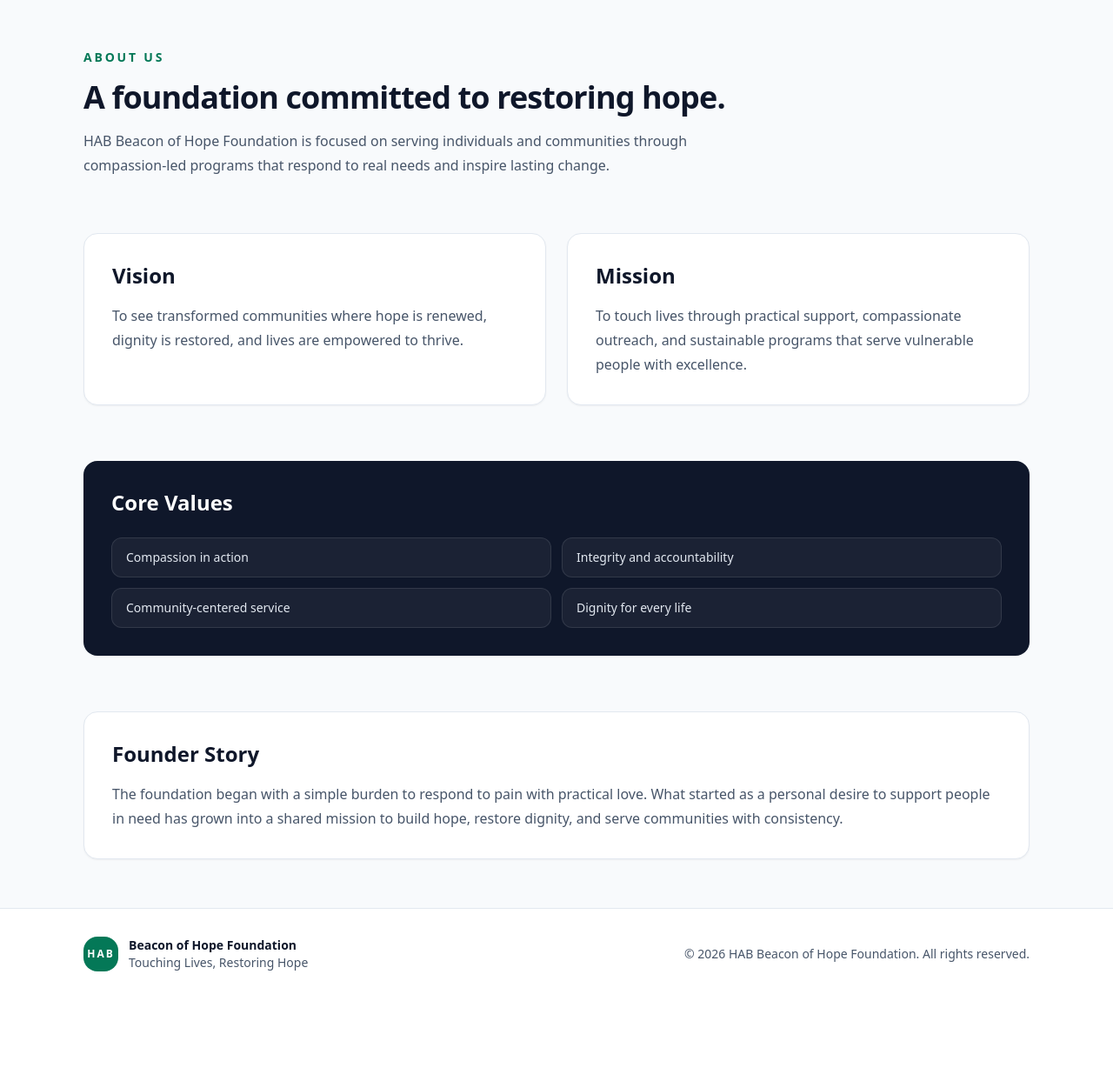
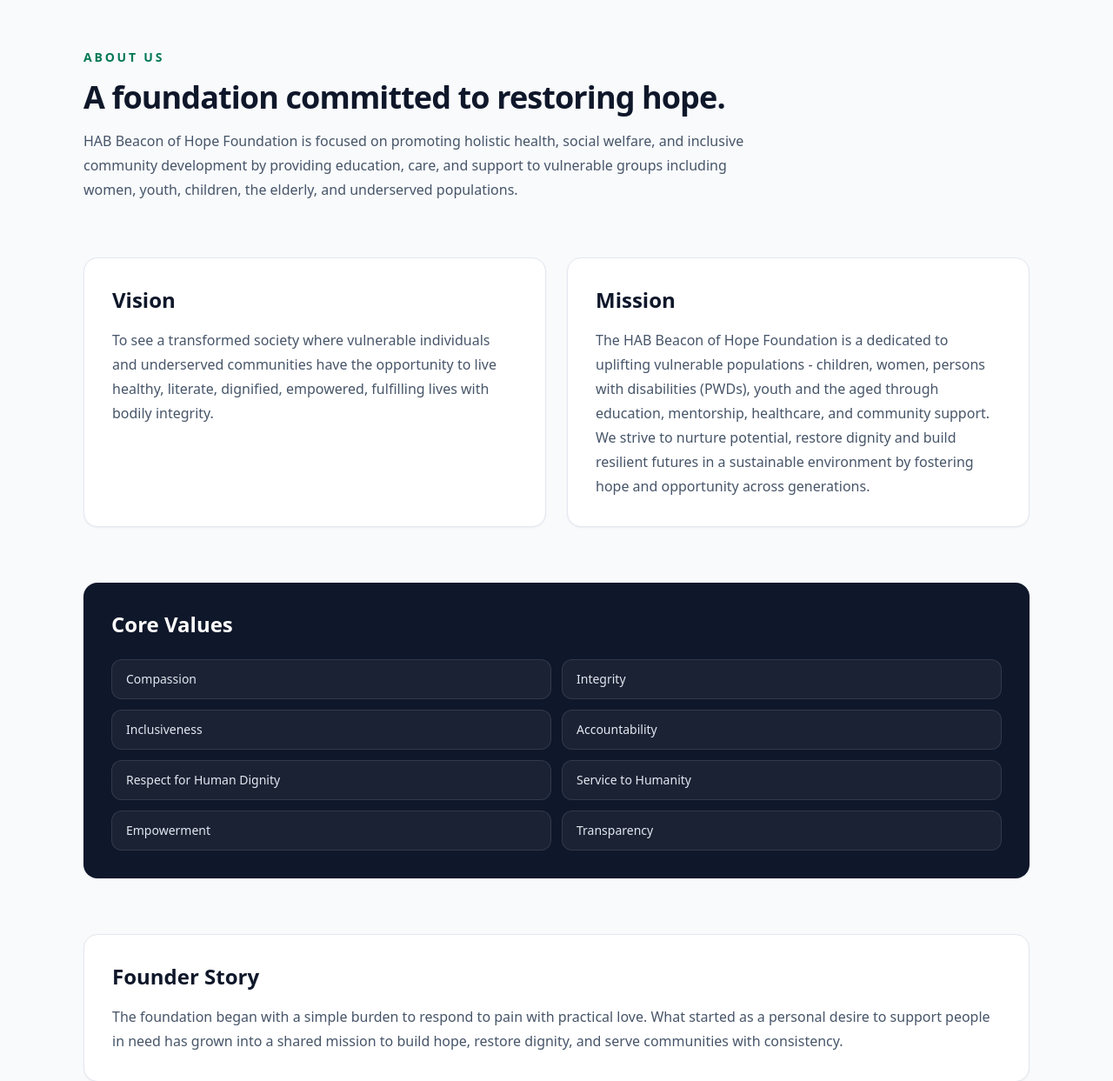
Before and after one commit to khaeyMensah/hab_foundation, a Django app: page /about/ in a window 1280 px wide. Shown: the part 77-1320 px from the top of the page at 87% size. Before the commit the page ends 1194 px from the top, so only its background shows below. Run offline with Django 5.2, Linux system fonts and the light colour scheme; parts of the project's set-up code (start-up, migrations or seed data) failed here and were passed over; some libraries are stand-ins or nearby versions.

Commit message:
Update .gitignore and enhance about page content; refine core values for clarity and impact

```diff
--- a/core/templates/core/about.html
+++ b/core/templates/core/about.html
@@ -7,7 +7,7 @@
     <p class="text-sm font-semibold uppercase tracking-[0.2em] text-emerald-700">About Us</p>
     <h1 class="text-3xl font-bold tracking-tight text-slate-900 sm:text-4xl">A foundation committed to restoring hope.</h1>
     <p class="max-w-3xl text-base leading-7 text-slate-600">
-        HAB Beacon of Hope Foundation is focused on serving individuals and communities through compassion-led programs that respond to real needs and inspire lasting change.
+        HAB Beacon of Hope Foundation is focused on promoting holistic health, social welfare, and inclusive community development by providing education, care, and support to vulnerable groups including women, youth, children, the elderly, and underserved populations.
     </p>
 </section>
 
@@ -15,13 +15,14 @@
     <article class="rounded-2xl border border-slate-200 bg-white p-6 shadow-sm sm:p-8">
         <h2 class="text-2xl font-semibold text-slate-900">Vision</h2>
         <p class="mt-4 text-base leading-7 text-slate-600">
-            To see transformed communities where hope is renewed, dignity is restored, and lives are empowered to thrive.
+            To see a transformed society where vulnerable individuals and underserved communities have the opportunity to live healthy, literate, dignified, empowered, fulfilling lives with bodily integrity.
         </p>
     </article>
     <article class="rounded-2xl border border-slate-200 bg-white p-6 shadow-sm sm:p-8">
         <h2 class="text-2xl font-semibold text-slate-900">Mission</h2>
         <p class="mt-4 text-base leading-7 text-slate-600">
-            To touch lives through practical support, compassionate outreach, and sustainable programs that serve vulnerable people with excellence.
+            The HAB Beacon of Hope Foundation is a dedicated to uplifting vulnerable populations - children, women, persons with disabilities (PWDs), youth and the aged through education, mentorship, healthcare, and community support.
+            We strive to nurture potential, restore dignity and build resilient futures in a sustainable environment by fostering hope and opportunity across generations.
         </p>
     </article>
 </section>
--- a/core/views.py
+++ b/core/views.py
@@ -3,10 +3,14 @@
 from programs.services import get_programs
 
 CORE_VALUES = [
-    "Compassion in action",
-    "Integrity and accountability",
-    "Community-centered service",
-    "Dignity for every life",
+    "Compassion",
+    "Integrity",
+    "Inclusiveness",
+    "Accountability",
+    "Respect for Human Dignity",
+    "Service to Humanity",
+    "Empowerment",
+    "Transparency",
 ]
 
 IMPACT_HIGHLIGHTS = [
```
Also changed, not shown: 1 other file.
